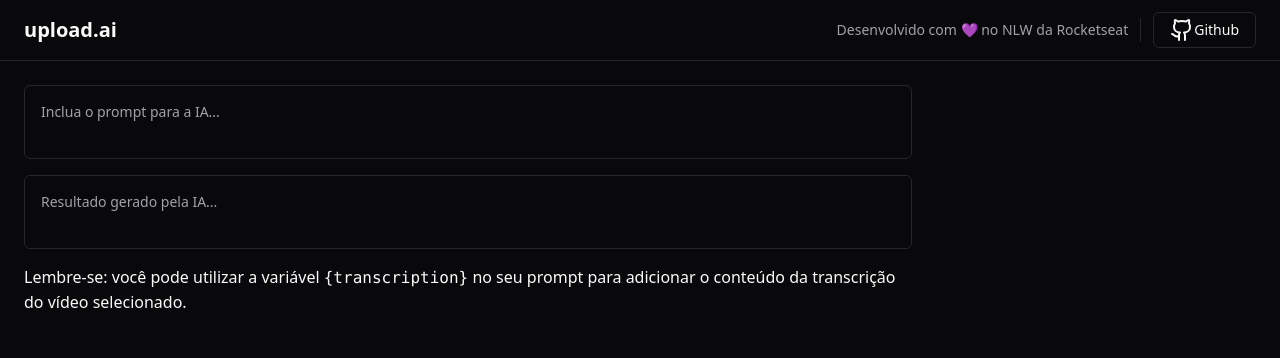
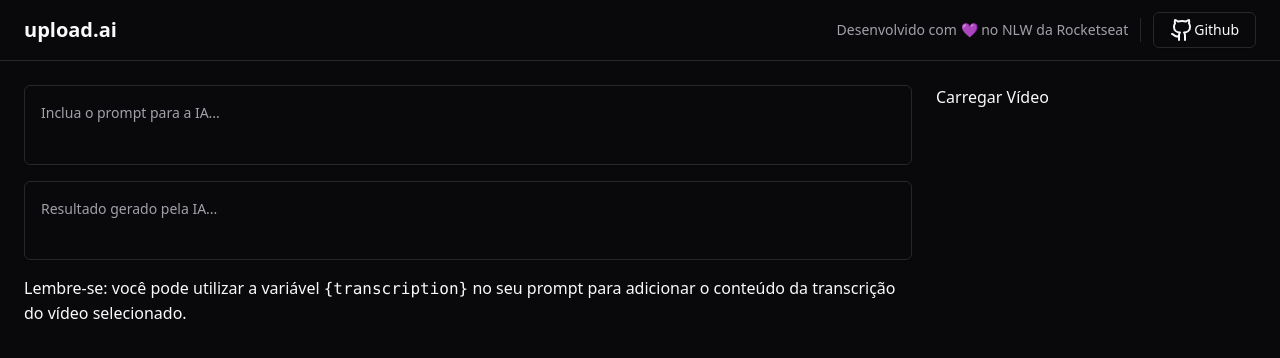
Before and after one commit to Lmlima05/nlw-ia, a React (Vite) app in the folder upload-ai-web/: page / in a window 1280 px wide. Shown: the top 358 px of the page. Built offline with nearby package versions, Linux system fonts and the light colour scheme.

Commit message:
Começando a editar o layout de vídeo

```diff
--- a/upload-ai-web/src/App.tsx
+++ b/upload-ai-web/src/App.tsx
@@ -27,11 +27,11 @@ export function App() {
         <div className="flex flex-col flex-1 gap-4">
           <div className="grid grid-rows-2 gap-4 flex-1">
             <Textarea
-              className="resize-none p-4"
+              className="resize-none p-4 leading-relaxed"
               placeholder="Inclua o prompt para a IA..."
             />
             <Textarea
-              className="resize-none p-4"
+              className="resize-none p-4 leading-relaxed"
               placeholder="Resultado gerado pela IA..." readOnly
             />
           </div>
@@ -40,7 +40,15 @@ export function App() {
             Lembre-se: você pode utilizar a variável <code className="text-viole-400">{'{transcription}'}</code> no seu prompt para adicionar o conteúdo da transcrição do vídeo selecionado.
           </p>
         </div>
-      <aside className="w-80"></aside>
+        <aside className="w-80 space-y-6">
+          <form className="space-y-6">
+            <label htmlFor="video">
+              Carregar Vídeo
+            </label>
+
+            <input type="file" id="video" accept="video/mp4" className="sr-only" />
+          </form>
+        </aside>
       </main>
     </div>
   )
```
